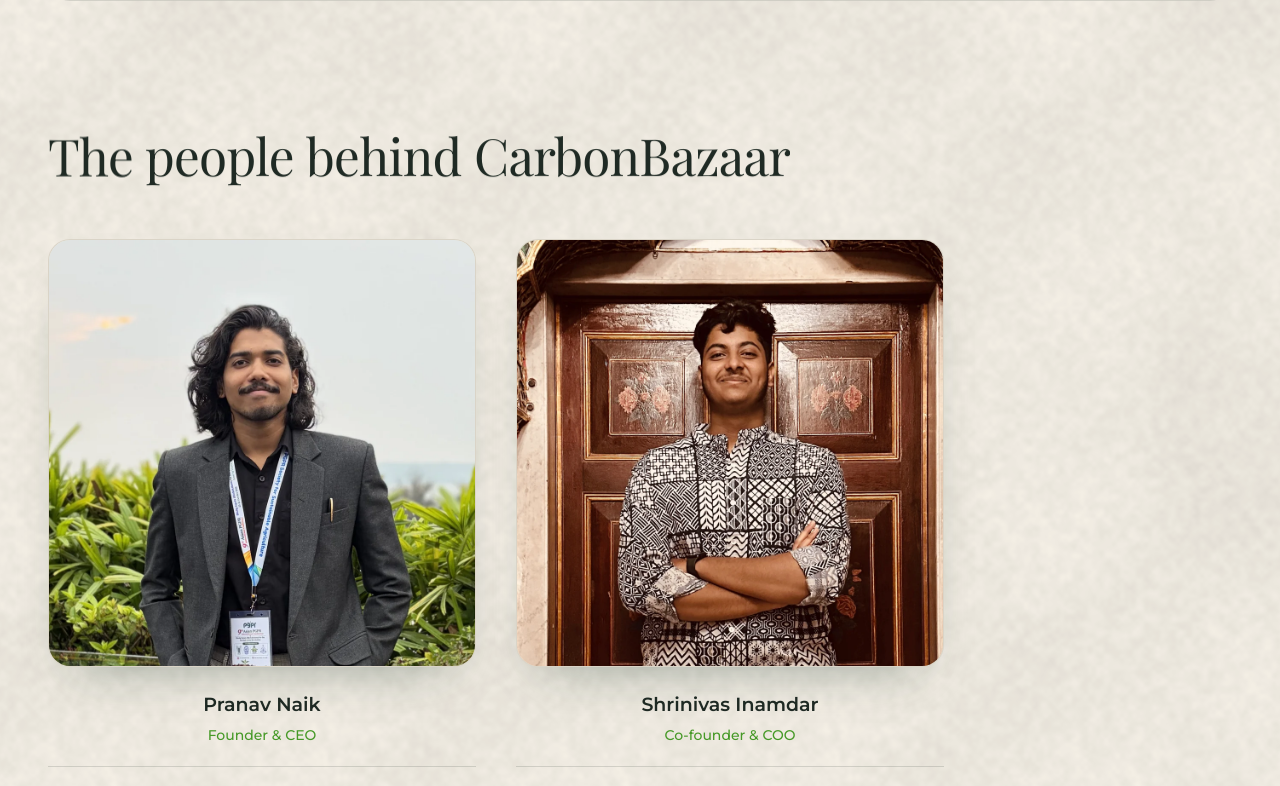
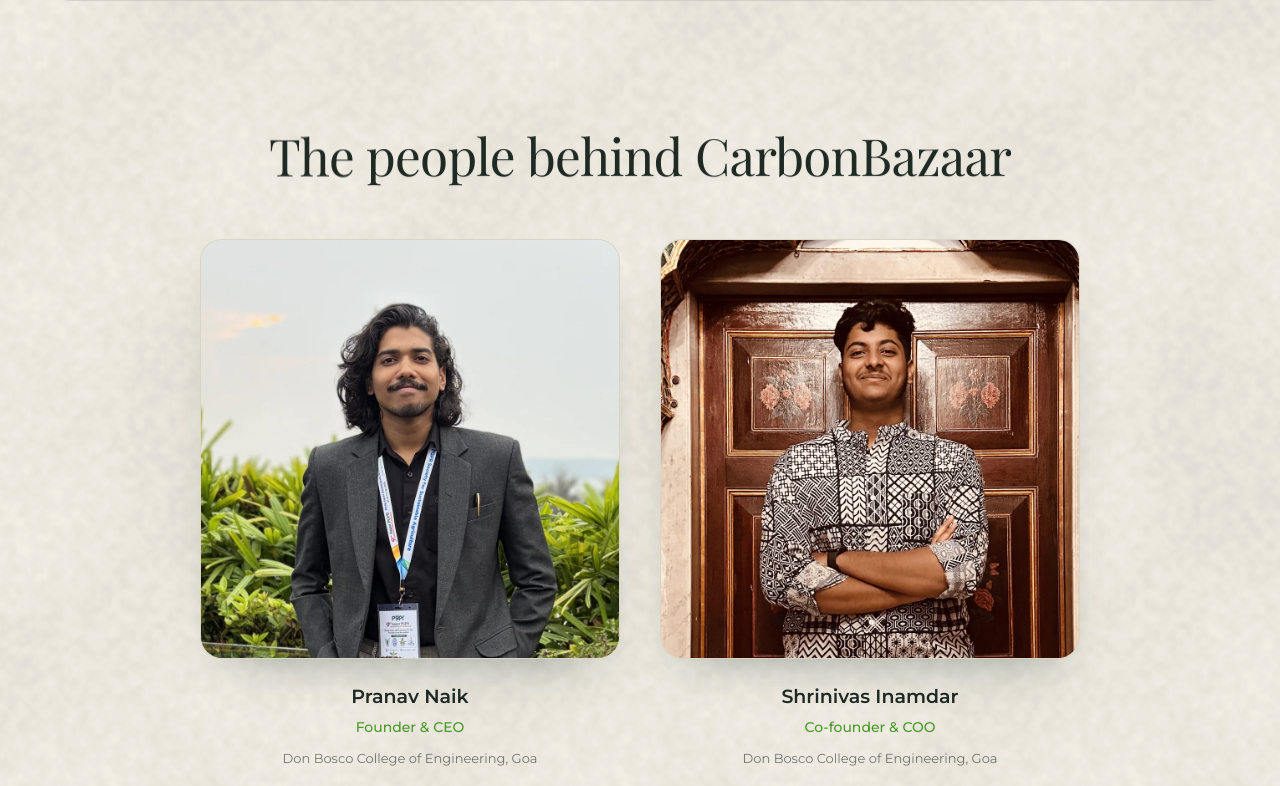
Before and after one commit to Carbon-Bazaar/carbonbazaar-display, a Next.js app: page /about in a window 1280 px wide. Shown: the part 1634-2420 px from the top of the page. Built offline with nearby package versions, Linux system fonts and the light colour scheme.

Commit message:
feat(about): centre the founders and add their college
The two founder cards and the section heading are centred, and each card
lists Don Bosco College of Engineering, Goa under the role.

```diff
--- a/components/landing/AboutPage.tsx
+++ b/components/landing/AboutPage.tsx
@@ -160,15 +160,17 @@
         as="h2"
         id="team-title"
         text={team.title}
-        className="max-w-3xl font-playfair text-[clamp(2rem,4vw,3.5rem)] font-normal leading-[1.05] tracking-[-0.015em] !text-ink"
+        className="mx-auto max-w-3xl text-center font-playfair text-[clamp(2rem,4vw,3.5rem)] font-normal leading-[1.05] tracking-[-0.015em] !text-ink"
       />
-      <ul className="mt-14 grid max-w-4xl gap-x-10 gap-y-14 sm:grid-cols-2">
+      {/* Two founders: a centred pair */}
+      <ul className="mx-auto mt-14 grid max-w-[880px] gap-x-10 gap-y-14 sm:grid-cols-2">
         {team.members.map((member, i) => (
           <Reveal key={member.name} as="li" delay={i * 0.12}>
             <Portrait name={member.name} initials={member.initials} photo={member.photo} />
             <div className="mt-6 border-b border-ink/15 pb-5 text-center">
               <p className="font-montserrat text-[19px] font-semibold text-ink">{member.name}</p>
               <p className="mt-1.5 font-montserrat text-[14px] font-medium text-brand-green">{member.role}</p>
+              <p className="mt-3 font-montserrat text-[13px] leading-snug text-ink/60">{member.education}</p>
             </div>
           </Reveal>
         ))}
--- a/components/landing/content.ts
+++ b/components/landing/content.ts
@@ -176,8 +176,8 @@
     title: 'The people behind CarbonBazaar',
     // Square portraits in /public/images/team/ (set `photo: null` to show the placeholder instead).
     members: [
-      { name: 'Pranav Naik', role: 'Founder & CEO', initials: 'PN', photo: '/images/team/pranav-naik.webp' as string | null },
-      { name: 'Shrinivas Inamdar', role: 'Co-founder & COO', initials: 'SI', photo: '/images/team/shrinivas-inamdar.webp' as string | null },
+      { name: 'Pranav Naik', role: 'Founder & CEO', education: 'Don Bosco College of Engineering, Goa', initials: 'PN', photo: '/images/team/pranav-naik.webp' as string | null },
+      { name: 'Shrinivas Inamdar', role: 'Co-founder & COO', education: 'Don Bosco College of Engineering, Goa', initials: 'SI', photo: '/images/team/shrinivas-inamdar.webp' as string | null },
     ],
   },
   closing: {
```
